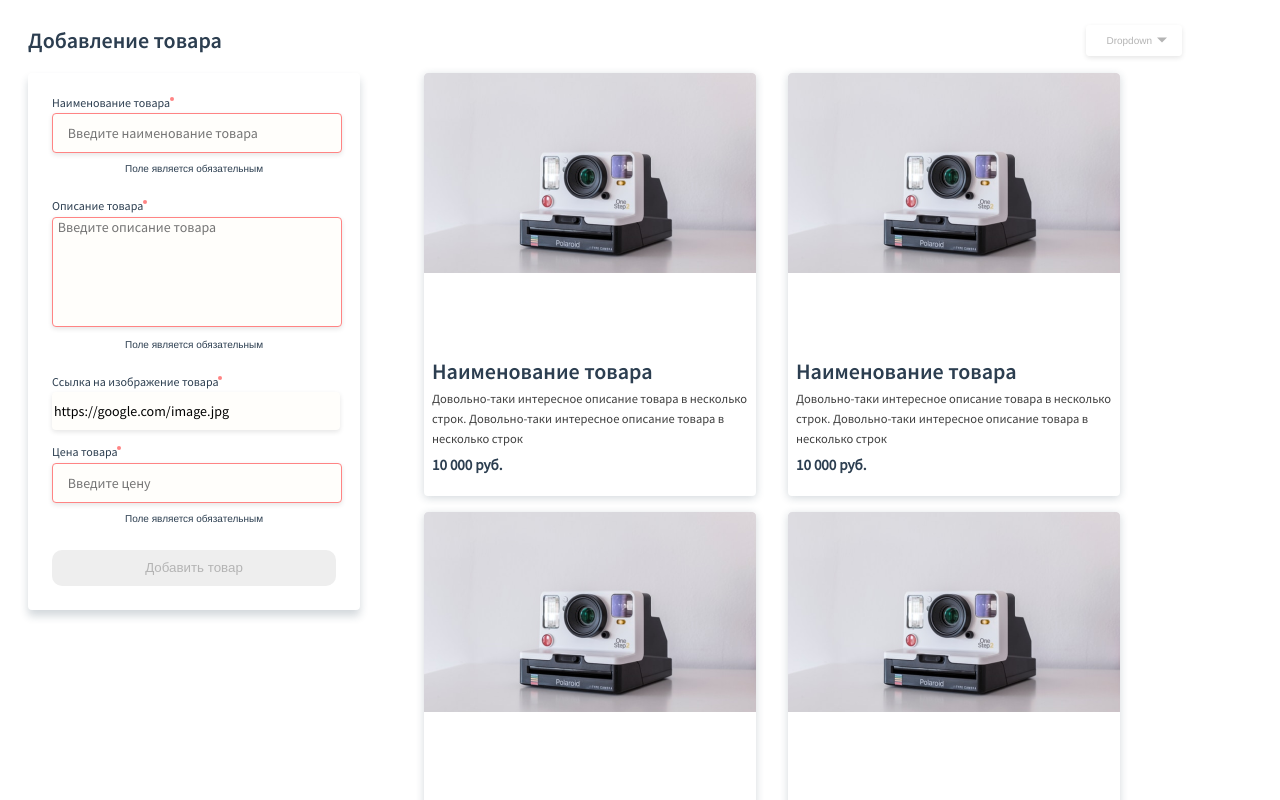
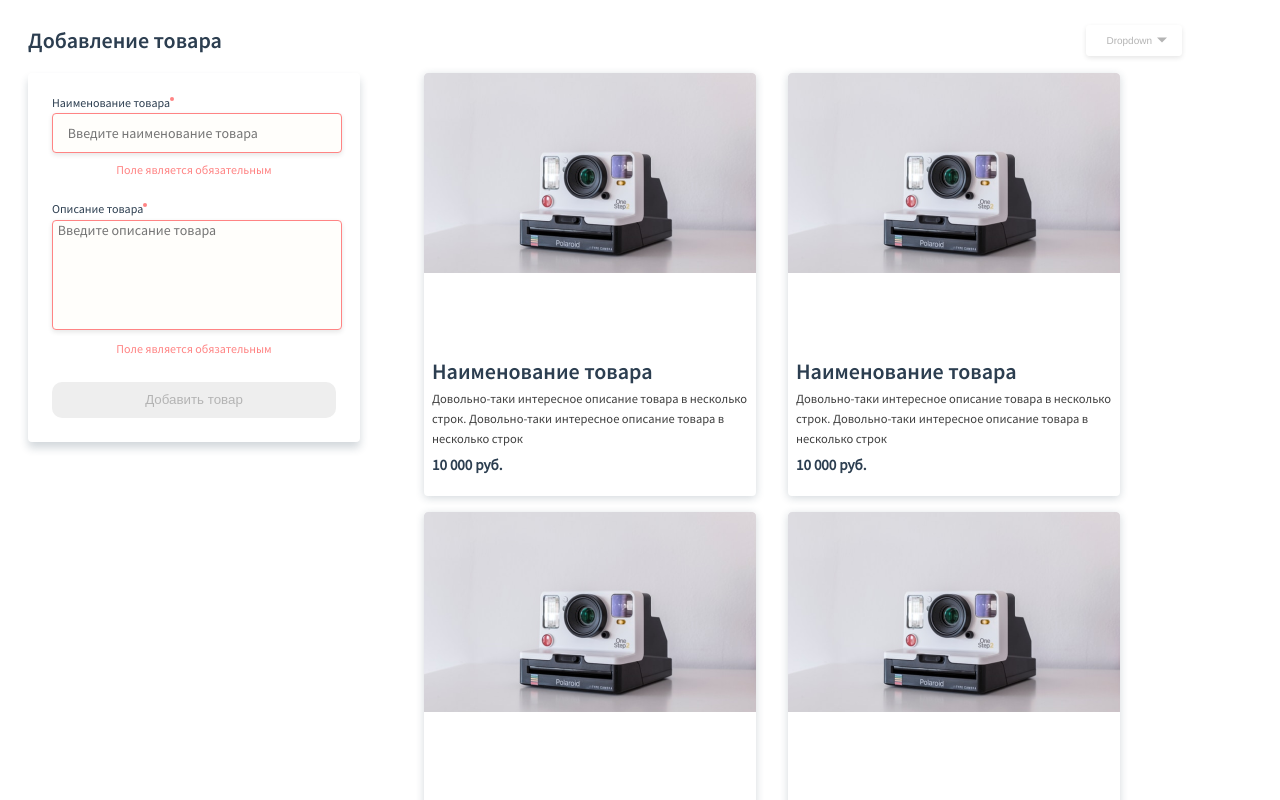
Before and after one commit to Roman-wdesign/proj, a Vue app: page /#/ in a window 1280 px wide. Shown: the top 800 px of the page. Built offline with nearby package versions, Linux system fonts and the light colour scheme.

Commit message:
work form

```diff
--- a/src/components/Form.vue
+++ b/src/components/Form.vue
@@ -2,8 +2,7 @@
   <div class="form">
     <form
         id="app"
-        @submit.prevent="submitForm"
-        novalidate
+        @submit.prevent="submitForm()"
     >
       <div class="prod-form">
 
@@ -17,13 +16,13 @@
 
 
           <input
-              :class="{error_input: !this.username}"
+              :class="{error_input: isUserNameError}"
               type="text" v-model="username"
               placeholder=" Введите наименование товара"
               class="input">
                     <p
-              :class="{error_mess: error.length}"
-              v-if="!this.username">
+                        :class="{error_mess: isUserNameError}"
+                        v-if="isUserNameError">
                       Поле является обязательным
                     </p>
         </div>
@@ -36,69 +35,69 @@
                   </div>
 
                   <textarea
-              :class="{error_input: !this.textarea}"
+                      :class="{error_input: isTextareaError}"
                       class=textarea
                       v-model="textarea"
-              placeholder=" Введите описание товара"
-
-          ></textarea>
+                      placeholder=" Введите описание товара"></textarea>
                   <p
-              :class="{error_mess: error.length}"
-              v-if="!this.textarea">
+                      :class="{error_mess: isTextareaError}"
+                      v-if="isTextareaError">
                     Поле является обязательным
                   </p>
                 </div>
 
-        <div class="prod-form__block">
+        <!--        <div class="prod-form__block">-->
 
-          <div class="prod-form__label-block">
-            <label class="label">Ссылка на изображение товара</label>
-            <div class="circle"></div>
-          </div>
+        <!--          <div class="prod-form__label-block">-->
+        <!--            <label class="label">Ссылка на изображение товара</label>-->
+        <!--            <div class="circle"></div>-->
+        <!--          </div>-->
 
-          <input
+        <!--          <input-->
 
-              required="true"
-              :class="{error_input: !this.url}"
-              type="url"
-              v-model="url"
-              placeholder="Введите ссылку"
-              class="input">
-          <p
-              :class="{error_mess: error.length}"
-              v-if="!this.url">
-            Поле является обязательным
-          </p>
-        </div>
+        <!--              required="true"-->
+        <!--              :class="{error_input: isUrlError}"-->
+        <!--              type="url"-->
+        <!--              v-model="url"-->
+        <!--              placeholder="Введите ссылку"-->
+        <!--              class="input">-->
+        <!--          <p-->
+        <!--              :class="{error_mess: isUrlError}"-->
+        <!--              v-if="isUrlError">-->
+        <!--            Поле является обязательным-->
+        <!--          </p>-->
+        <!--        </div>-->
 
-        <div class="prod-form__block">
+        <!--        <div class="prod-form__block">-->
 
-          <div class="prod-form__label-block">
-            <label class="label">Цена товара</label>
-            <div class="circle"></div>
-          </div>
+        <!--          <div class="prod-form__label-block">-->
+        <!--            <label class="label">Цена товара</label>-->
+        <!--            <div class="circle"></div>-->
+        <!--          </div>-->
 
-          <input
-              :class="{error_input: !modelNumber}"
-              :type="indicatorChange ? 'number' : 'text'"
-              v-model="modelNumber"
-              step="1" min="1" max="100000000"
-              placeholder=" Введите цену"
-              @focus="indicatorChange = true"
-              @blur="indicatorChange = false"
-              class="input"
-          >
-          <p
-              :class="{error_mess: error.length}"
-              v-if="!modelNumber">
-            Поле является обязательным
-          </p>
-        </div>
+        <!--          <input-->
+        <!--              :class="{error_input: !modelNumber}"-->
+        <!--              :type="indicatorChange ? 'number' : 'text'"-->
+        <!--              v-model="modelNumber"-->
+        <!--              step="1" min="1" max="100000000"-->
+        <!--              placeholder=" Введите цену"-->
+        <!--              @focus="indicatorChange = true"-->
+        <!--              @blur="indicatorChange = false"-->
+        <!--              class="input"-->
+        <!--          >-->
+        <!--          <p-->
+        <!--              :class="{error_mess: isNumberError}"-->
+        <!--              v-if="isNumberError">-->
+        <!--            Поле является обязательным-->
+        <!--          </p>-->
+        <!--        </div>-->
 
         <button
+            :disabled="!submitForm"
             class="btn_form"
             type="submit"
-        >Добавить товар</button>
+        >Добавить товар
+        </button>
       </div>
     </form>
   </div>
@@ -111,10 +110,10 @@ export default {
 
   data: () => ({
     error: [],
-    username: "",
-    textarea: "",
+    username: null,
+    textarea: null,
     url: "https://google.com/image.jpg",
-    number: "",
+    number: null,
     realNumber: null,
     indicatorChange: false,
   }),
@@ -123,28 +122,37 @@ export default {
     submitForm() {
 
       this.error = [];
-      if (!this.username) {
+      // if (this.username || this.textarea || this.url || this.number) {
+      //   return this.error.push('Поле является обязательным');
+      // }
+      if (this.isUserNameError) {
         return this.error.push('Поле является обязательным');
+      } else {
+        return alert("Форма отправлена");
+      }
 
-      }
-      if (!this.textarea) {
-        return this.error.push('Поле является обязательным');
+    },
+    // submitForm() {
+    //   if (this.checkForm) {
+    //     return;
+    //   }
+    //   alert("Форма отправлена");
+    // },
 
-      }
-      if (!this.url) {
-        return this.error.push('Поле является обязательным');
-
-      }
-      if (!this.number) {
-        return this.error.push('Поле является обязательным');
-
-      }
-      if (!this.error.length) {
-        return true
-      }
-    },
   },
   computed: {
+    isUserNameError() {
+      return !this.username
+    },
+    isTextareaError() {
+      return !this.textarea
+    },
+    // isUrlError() {
+    //   return !this.url
+    // },
+    // isNumberError() {
+    //   return !this.modelNumber
+    // },
 
     modelNumber: {
       get() {
--- a/src/style/modules/form.scss
+++ b/src/style/modules/form.scss
@@ -71,16 +71,20 @@
   border-radius: 10px;
   cursor: pointer;
 
-  &:hover {
-    background: $clr-disabled;
-    color: $clr-disabled-btn;
-    transition-duration: .5s;
-    transition-delay: .1s;
-  }
-  .btn_accepted{
+  &.btn_accepted{
+    width: 284px;
+    height: 36px;
     background: $clr-accept-btn;
     color: #ffffff;
     border-radius: 10px;
     cursor: pointer;
   }
+
+  //&:hover {
+  //  background: $clr-disabled;
+  //  color: $clr-disabled-btn;
+  //  transition-duration: .5s;
+  //  transition-delay: .1s;
+  //}
+
 }
```
Lines whose indentation alone changed are shown as unchanged.
